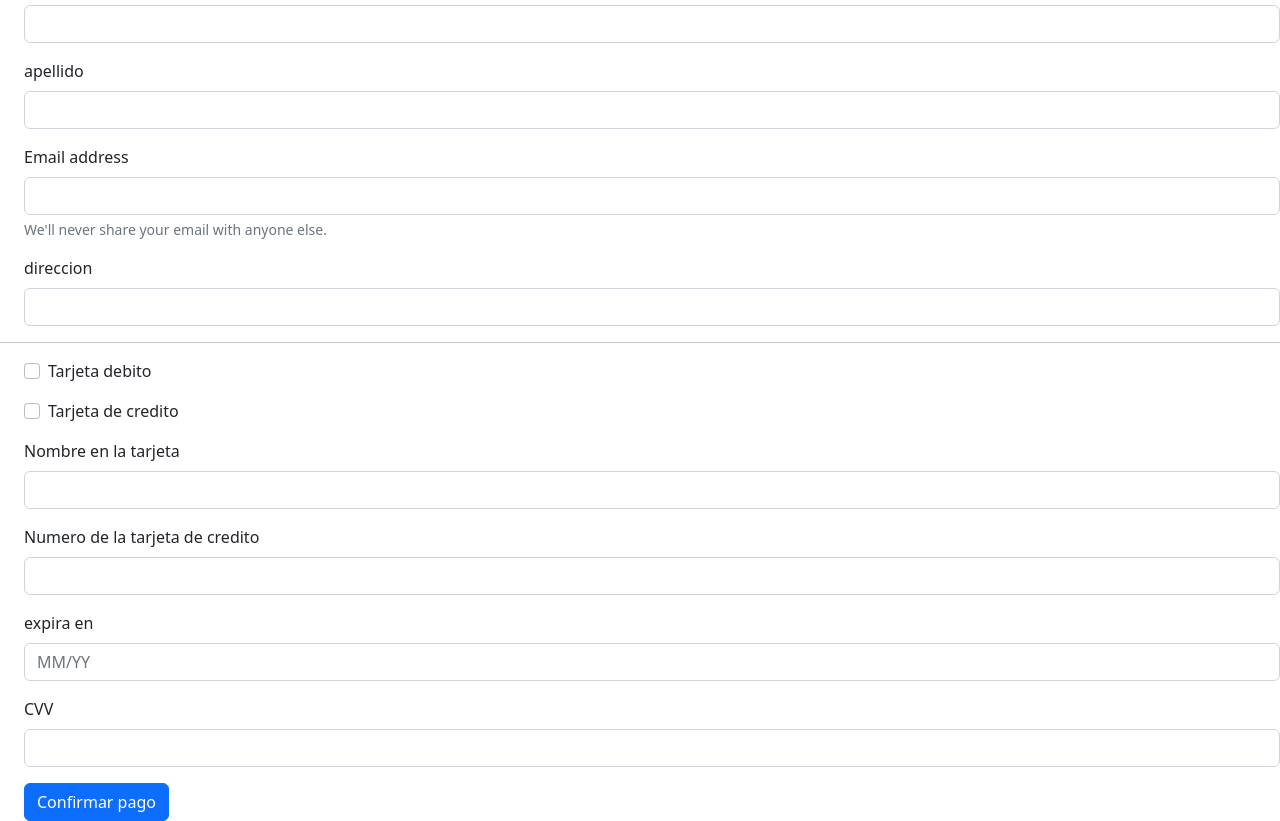
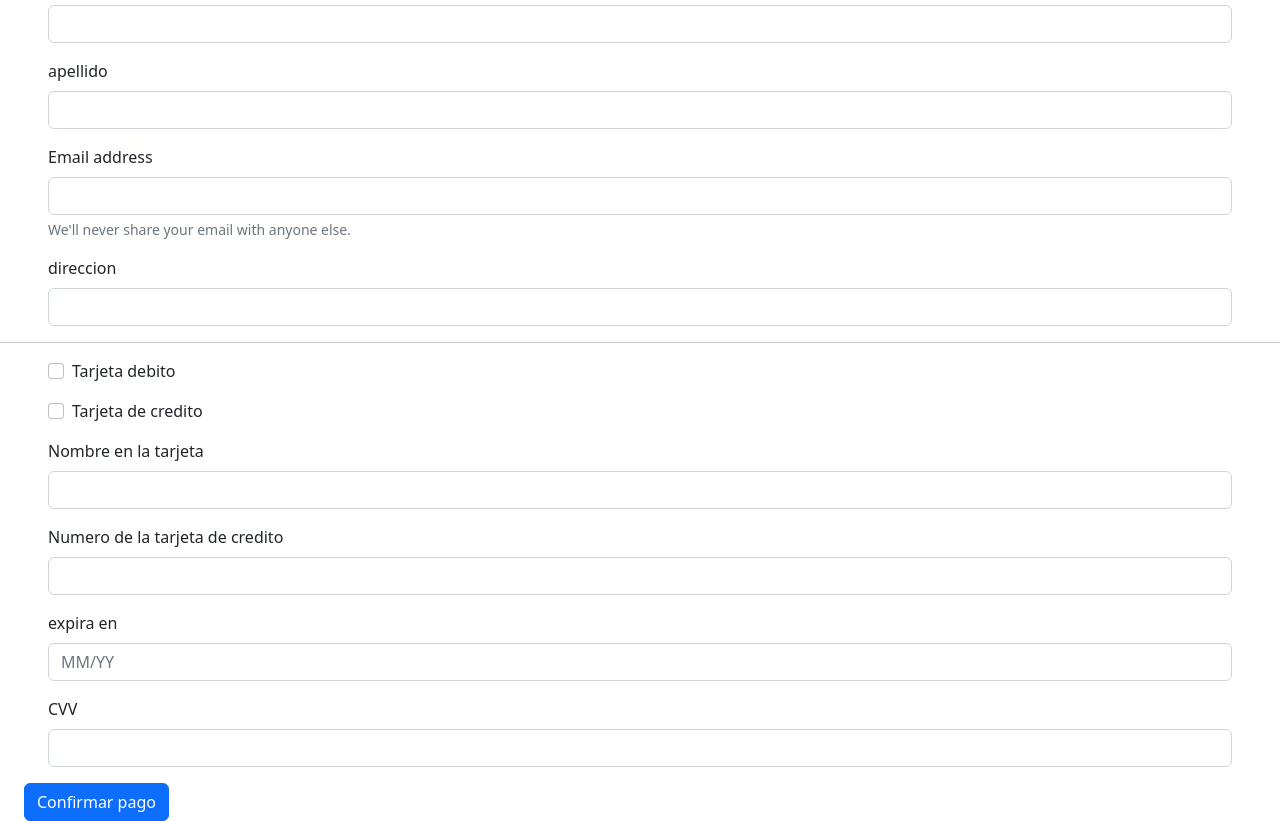
Before and after one commit to danielsoriano95/proyecto_ecomerce, a website: page pago.html in a window 1280 px wide. Shown: the part 113-934 px from the top of the page. Drawn offline with nearby package versions, Linux system fonts and the light colour scheme.

Commit message:
third commit

```diff
--- a/estilos/styles.css
+++ b/estilos/styles.css
@@ -7,7 +7,7 @@ body{
 }
 
 .grid_products{
-    border: solid black 3px;
+
     margin-top: 100px;
 }
 
--- a/pago.html
+++ b/pago.html
@@ -25,48 +25,48 @@
     </ul>
 
 
-    <h2>Por favor complete la informacion de envio y pago</h2>
+    <h2 class="ms-5">Por favor complete la informacion de envio y pago</h2>
 
     <form id="pago_form">
-        <div class="mb-3 ms-4">
+        <div class="mb-3 ms-5 me-5">
             <label for="exampleInputPassword1" class="form-label">nombre</label>
             <input name="env_nom" type="text" class="form-control" id="exampleInputPassword1">
         </div>
-        <div class="mb-3 ms-4">
+        <div class="mb-3 ms-5 me-5">
             <label for="exampleInputPassword1" class="form-label">apellido</label>
             <input name="env_ape" type="text" class="form-control" id="exampleInputPassword1">
         </div>
-        <div class="mb-3 ms-4">
+        <div class="mb-3 ms-5 me-5">
             <label for="exampleInputEmail1" class="form-label">Email address</label>
             <input name="email" type="email" class="form-control" id="exampleInputEmail1" aria-describedby="emailHelp">
             <div id="emailHelp" class="form-text">We'll never share your email with anyone else.</div>
         </div>
-        <div class="mb-3 ms-4">
+        <div class="mb-3 ms-5 me-5">
             <label for="exampleInputPassword1" class="form-label">direccion</label>
             <input name="env_dir" type="text" class="form-control" id="exampleInputPassword1">
         </div>
         <hr>
-        <div class="mb-3 form-check ms-4">
+        <div class="mb-3 form-check ms-5 me-5">
             <input name="TD" type="checkbox" class="form-check-input" id="exampleCheck1">
             <label class="form-check-label" for="exampleCheck1">Tarjeta debito</label>
         </div>
-        <div class="mb-3 form-check ms-4">
+        <div class="mb-3 form-check ms-5 me-5">
             <input name="TC" type="checkbox" class="form-check-input" id="exampleCheck1">
             <label class="form-check-label" for="exampleCheck1">Tarjeta de credito</label>
         </div>
-        <div class="mb-3 ms-4">
+        <div class="mb-3 ms-5 me-5">
             <label for="exampleInputPassword1" class="form-label">Nombre en la tarjeta</label>
             <input name="tar_nom" type="text" class="form-control" id="exampleInputPassword1">
         </div>
-        <div class="mb-3 ms-4">
+        <div class="mb-3 ms-5 me-5">
             <label for="exampleInputPassword1" class="form-label">Numero de la tarjeta de credito</label>
             <input name="tar_num" type="number" class="form-control" id="exampleInputPassword1">
         </div>
-        <div class="mb-3 ms-4">
+        <div class="mb-3 ms-5 me-5">
             <label for="exampleInputPassword1" class="form-label">expira en</label>
             <input name="expiracion" type="text" class="form-control" id="exampleInputPassword1" placeholder="MM/YY">
         </div>
-        <div class="mb-3 ms-4">
+        <div class="mb-3 ms-5 me-5">
             <label for="exampleInputPassword1" class="form-label">CVV</label>
             <input name="CVV" type="text" class="form-control" id="exampleInputPassword1">
         </div>
```
Also changed, not shown: carrito.html (+4 -4 lines), prod_detalle.html (+1 -1 lines).
